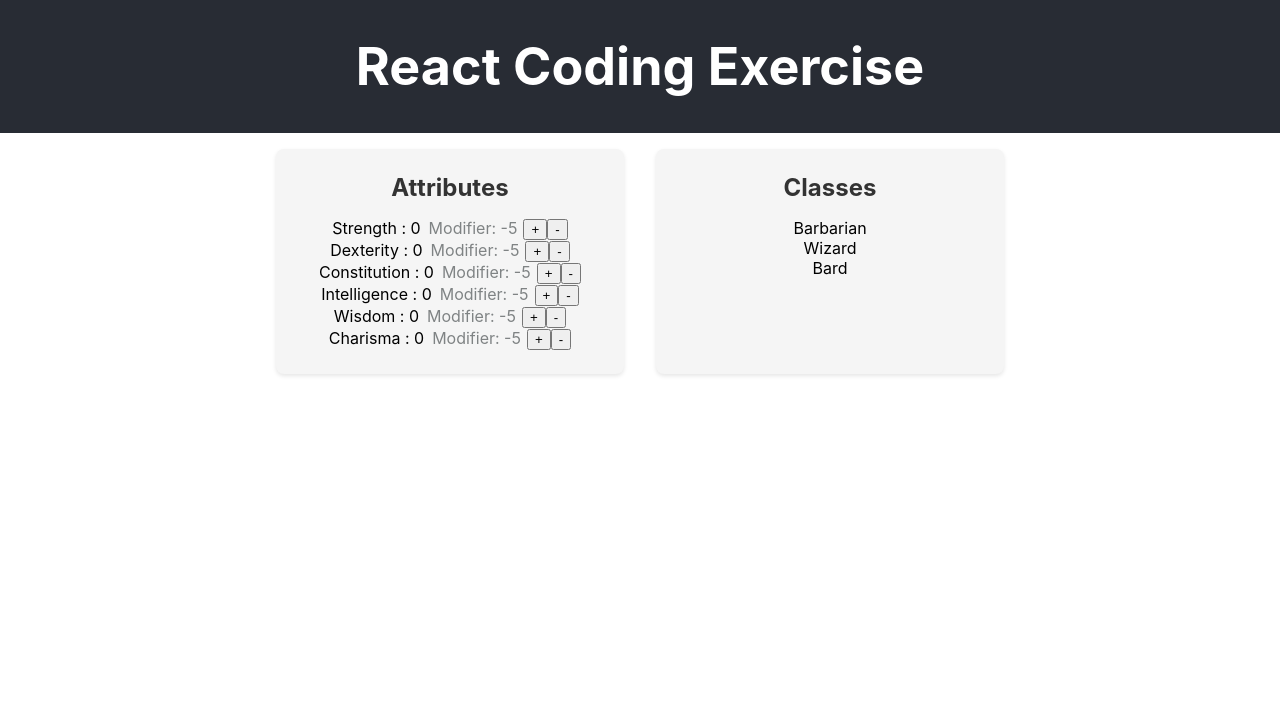
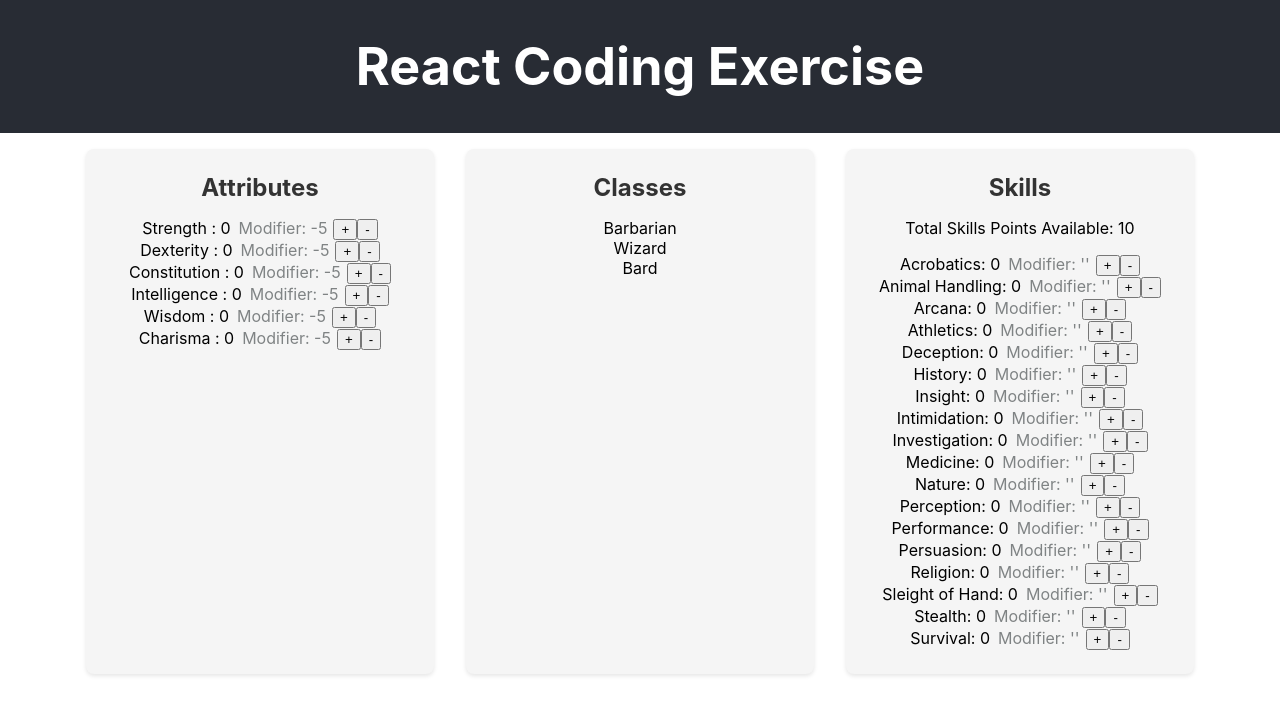
Before and after one commit to Jl14Salvador/recruiting-webapp-character, a React (Create React App) app: page / in a window 1280 px wide. Shown: the top 714 px of the page. Built offline with nearby package versions, Linux system fonts and the light colour scheme.

Commit message:
feat: add skills list component
Includes just basic implementation before we implement the state

```diff
--- a/src/App.tsx
+++ b/src/App.tsx
@@ -3,6 +3,7 @@ import { SKILL_LIST } from "./consts";
 import ClassList from "./components/ClassList";
 import AttributeProvider from "./context/attributeContext";
 import AttributeCountList from "./components/AttributeCountList";
+import SkillsList from "./components/SkillsList";
 
 function App() {
   return (
@@ -15,6 +16,7 @@ function App() {
         <div className="content-container">
           <AttributeCountList />
           <ClassList />
+          <SkillsList />
         </div>
       </div>
     </AttributeProvider>
--- /dev/null
+++ b/src/components/SkillComponent.tsx
@@ -0,0 +1,27 @@
+import { useState } from "react";
+
+interface SkillComponentProps {
+  skill: string;
+}
+
+function SkillComponent({ skill }: SkillComponentProps) {
+  const [skillCount, setSkillCount] = useState(0);
+
+  return (
+    <div>
+      <span>
+        {skill}: {skillCount}
+      </span>
+      <span className="modifier">Modifier: ''</span>
+      <button
+        style={{ marginLeft: "6px" }}
+        onClick={() => setSkillCount(skillCount + 1)}
+      >
+        +
+      </button>
+      <button onClick={() => setSkillCount(skillCount - 1)}>-</button>
+    </div>
+  );
+}
+
+export default SkillComponent;
--- /dev/null
+++ b/src/components/SkillsList.tsx
@@ -0,0 +1,22 @@
+import { useState } from "react";
+import { SKILL_LIST } from "../consts";
+import SkillComponent from "./SkillComponent";
+
+function SkillsList() {
+  const [skillPoints, setSkillPoints] = useState(10);
+  return (
+    <>
+      <div className="content-box">
+        <h2>Skills</h2>
+        <p> Total Skills Points Available: {skillPoints}</p>
+        <div id="SkillsList">
+          {SKILL_LIST.map((skill) => {
+            return <SkillComponent skill={skill.name} />;
+          })}
+        </div>
+      </div>
+    </>
+  );
+}
+
+export default SkillsList;
```
